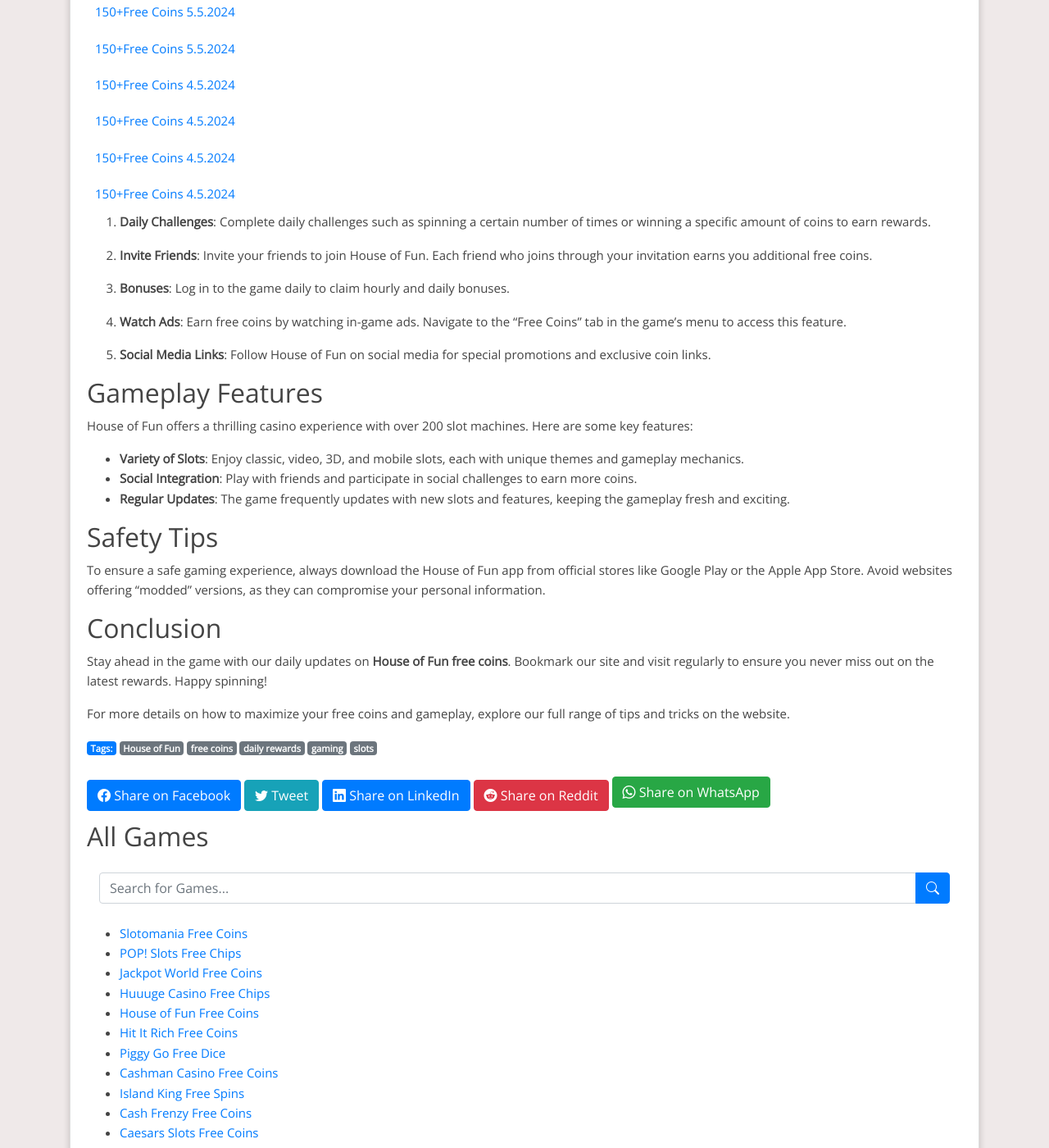
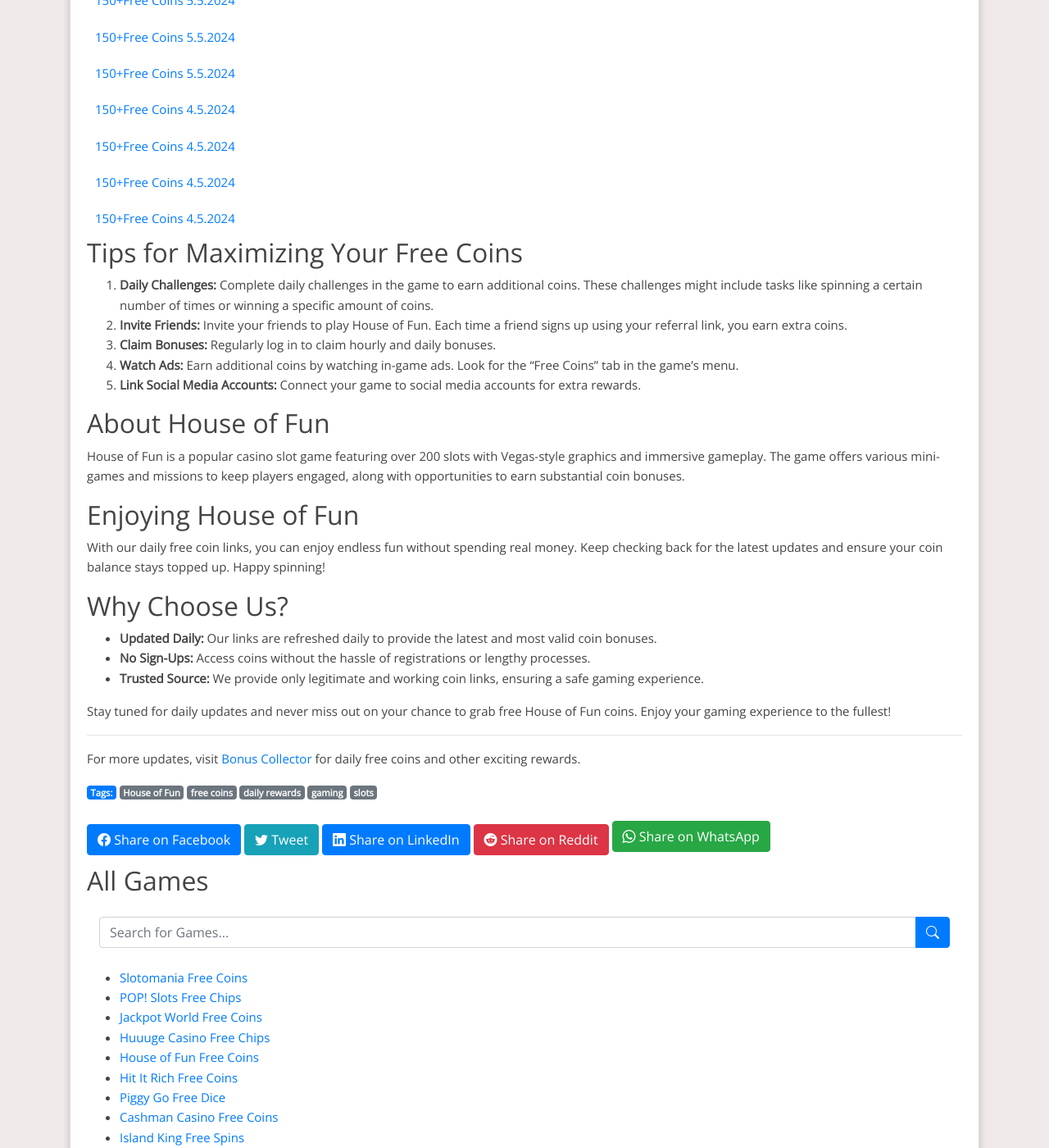
Before and after one commit to Prollad99/bs-net, a Jekyll site: the page built from _posts/2024-06-29-house-of-fun.md, in a window 1280 px wide and 1400 px high, scrolled down 19255 px. Shown: the whole window at 82% size. Built offline with Jekyll 4.4.1, drawn with Linux system fonts in a browser that asks for light colours; nearby versions of some CDN libraries; comment, search, counter and statistics services are not loaded; some of the changed text lies outside the part shown.

Commit message:
Update 2024-06-29-house-of-fun.md

```diff
--- a/_posts/2024-06-29-house-of-fun.md
+++ b/_posts/2024-06-29-house-of-fun.md
@@ -9,40 +9,40 @@
 image: /assets/images/gifts.svg
 ---
 
-Welcome to Bonus Collector, your ultimate destination for daily **House of Fun free coins**. Enjoy a variety of ways to earn free coins and elevate your gaming experience without spending a dime.
+Welcome to your ultimate resource for **House of Fun free coins**! Here, you’ll find daily updates with the latest free coin links to keep your gameplay exciting and rewarding. Whether you’re a seasoned player or new to the game, our daily updated links ensure you never run out of coins.
 
-## How to Get House of Fun Free Coins
+## How to Collect House of Fun Free Coins
 
-House of Fun offers numerous opportunities for players to collect free coins. Here are the best methods:
+Collecting your free coins is simple and straightforward. Click on the links provided below to instantly boost your coin stash. No sign-ups or lengthy processes—just one click and you're ready to play!
 
-1. **Daily Coin Links**: Check our website daily for updated links to free coins. These links are valid for a limited time, so collect them as soon as possible.
+## Daily Free Coin Links
 
 {% include house-of-fun.html %}
 
-2. **Daily Challenges**: Complete daily challenges such as spinning a certain number of times or winning a specific amount of coins to earn rewards.
+## Tips for Maximizing Your Free Coins
 
-3. **Invite Friends**: Invite your friends to join House of Fun. Each friend who joins through your invitation earns you additional free coins.
+1. **Daily Challenges:** Complete daily challenges in the game to earn additional coins. These challenges might include tasks like spinning a certain number of times or winning a specific amount of coins.
+2. **Invite Friends:** Invite your friends to play House of Fun. Each time a friend signs up using your referral link, you earn extra coins.
+3. **Claim Bonuses:** Regularly log in to claim hourly and daily bonuses.
+4. **Watch Ads:** Earn additional coins by watching in-game ads. Look for the “Free Coins” tab in the game’s menu.
+5. **Link Social Media Accounts:** Connect your game to social media accounts for extra rewards.
 
-4. **Bonuses**: Log in to the game daily to claim hourly and daily bonuses.
+## About House of Fun
 
-5. **Watch Ads**: Earn free coins by watching in-game ads. Navigate to the “Free Coins” tab in the game's menu to access this feature.
+House of Fun is a popular casino slot game featuring over 200 slots with Vegas-style graphics and immersive gameplay. The game offers various mini-games and missions to keep players engaged, along with opportunities to earn substantial coin bonuses.
 
-6. **Social Media Links**: Follow House of Fun on social media for special promotions and exclusive coin links.
+## Enjoying House of Fun
 
-## Gameplay Features
+With our daily free coin links, you can enjoy endless fun without spending real money. Keep checking back for the latest updates and ensure your coin balance stays topped up. Happy spinning!
 
-House of Fun offers a thrilling casino experience with over 200 slot machines. Here are some key features:
+## Why Choose Us?
 
-- **Variety of Slots**: Enjoy classic, video, 3D, and mobile slots, each with unique themes and gameplay mechanics.
-- **Social Integration**: Play with friends and participate in social challenges to earn more coins.
-- **Regular Updates**: The game frequently updates with new slots and features, keeping the gameplay fresh and exciting.
+- **Updated Daily:** Our links are refreshed daily to provide the latest and most valid coin bonuses.
+- **No Sign-Ups:** Access coins without the hassle of registrations or lengthy processes.
+- **Trusted Source:** We provide only legitimate and working coin links, ensuring a safe gaming experience.
 
-## Safety Tips
+Stay tuned for daily updates and never miss out on your chance to grab free House of Fun coins. Enjoy your gaming experience to the fullest!
 
-To ensure a safe gaming experience, always download the House of Fun app from official stores like Google Play or the Apple App Store. Avoid websites offering “modded” versions, as they can compromise your personal information.
+---
 
-## Conclusion
-
-Stay ahead in the game with our daily updates on **House of Fun free coins**. Bookmark our site and visit regularly to ensure you never miss out on the latest rewards. Happy spinning!
-
-For more details on how to maximize your free coins and gameplay, explore our full range of tips and tricks on the website.
+For more updates, visit [Bonus Collector](https://bonuscollector.net) for daily free coins and other exciting rewards.
```
